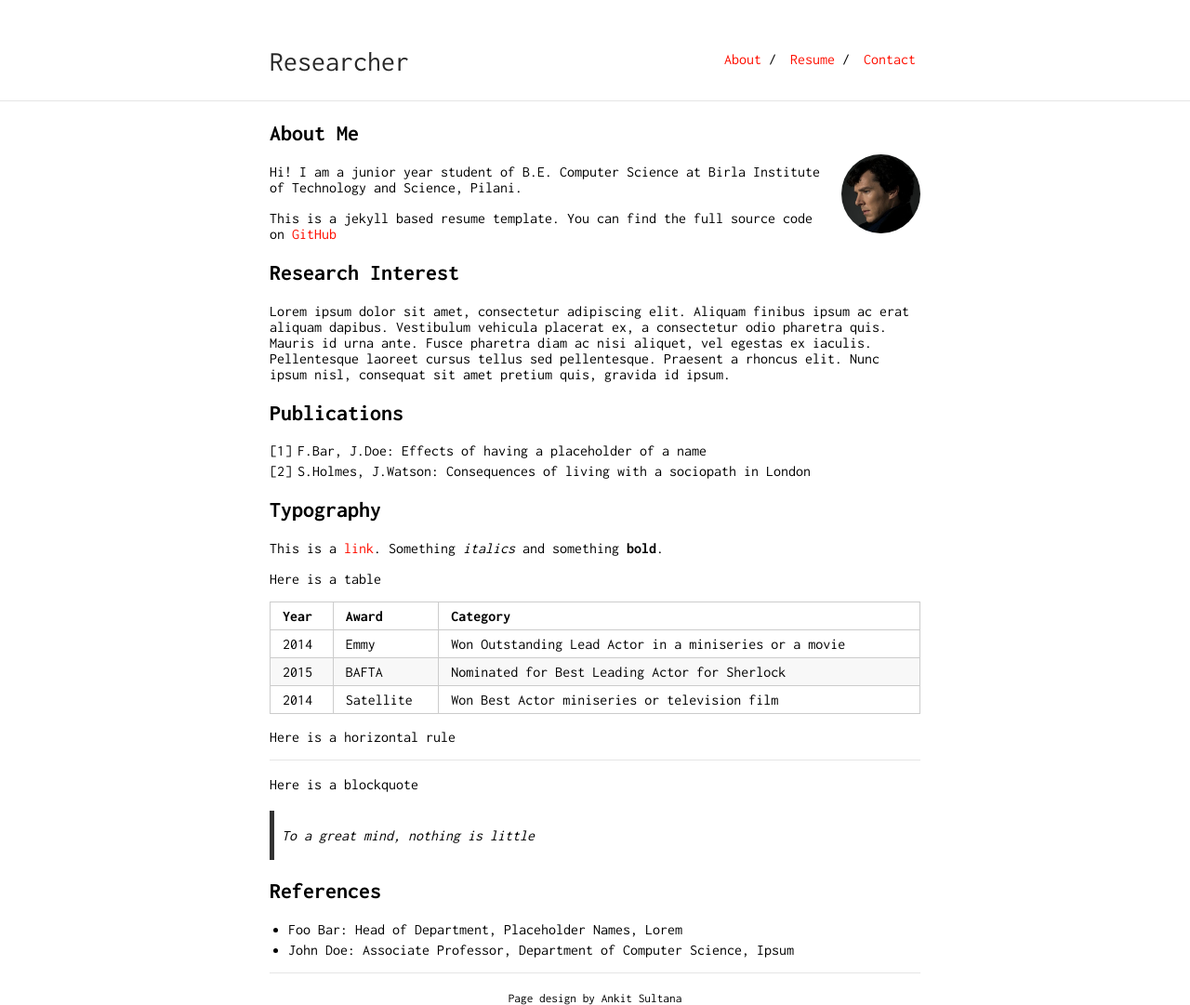
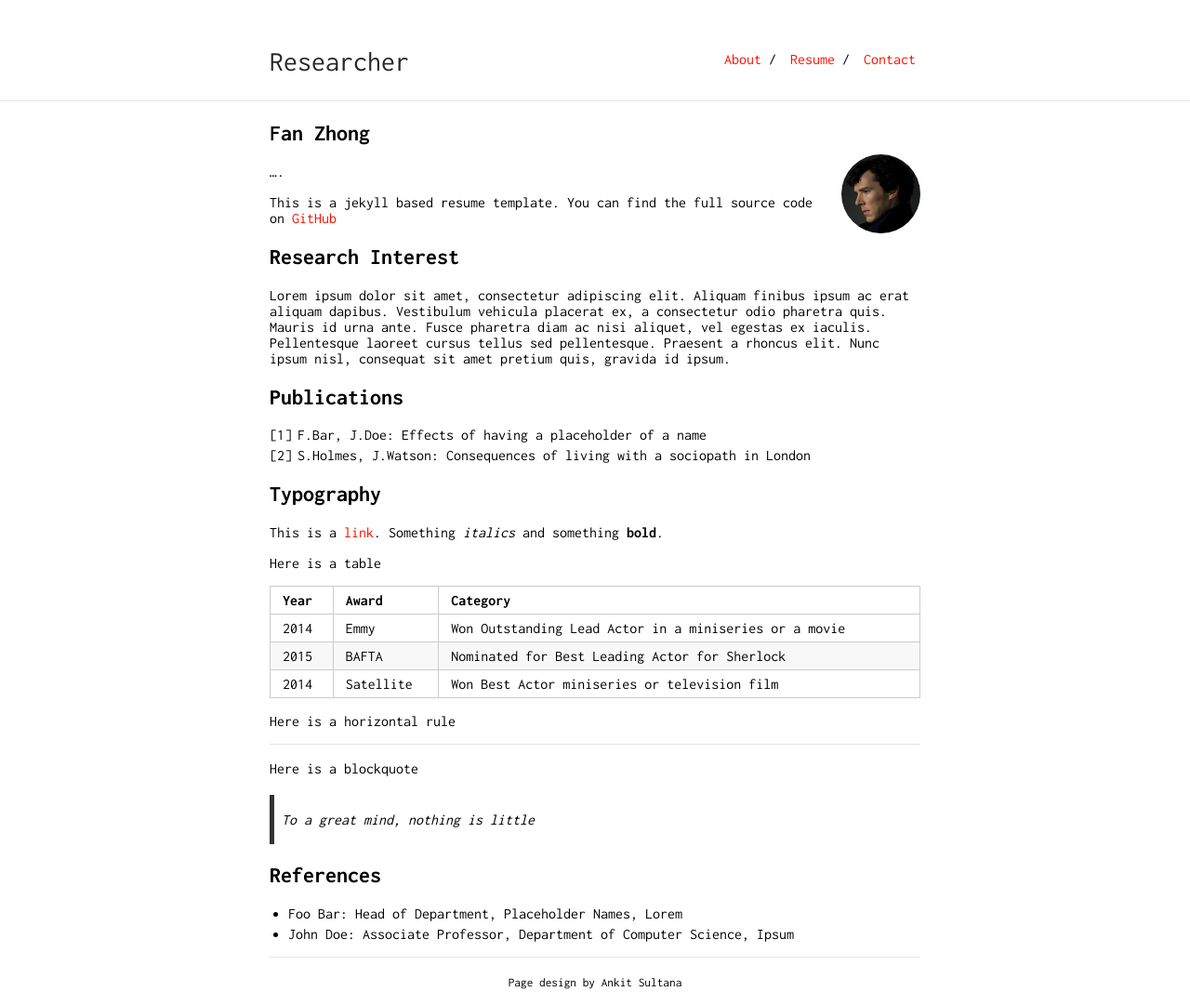
Before and after one commit to cvfzhong/cvfzhong.github.io, a Jekyll site: the page built from index.md, in a window 1280 px wide. Shown: the whole page at 93% size. Built offline with Jekyll 4.4.1, drawn with Linux system fonts in a browser that asks for light colours; our own code applies the rules of GitHub Pages for plain Markdown files.

Commit message:
no message

```diff
--- a/index.md
+++ b/index.md
@@ -2,11 +2,11 @@
 layout: default
 ---
 
-## About Me
+## Fan Zhong
 
 <img class="profile-picture" src="sherlock.jpg">
 
-Hi! I am a junior year student of B.E. Computer Science at Birla Institute of Technology and Science, Pilani.
+....
 
 This is a jekyll based resume template. You can find the full source code on [GitHub](https://github.com/bk2dcradle/researcher)
 
```
